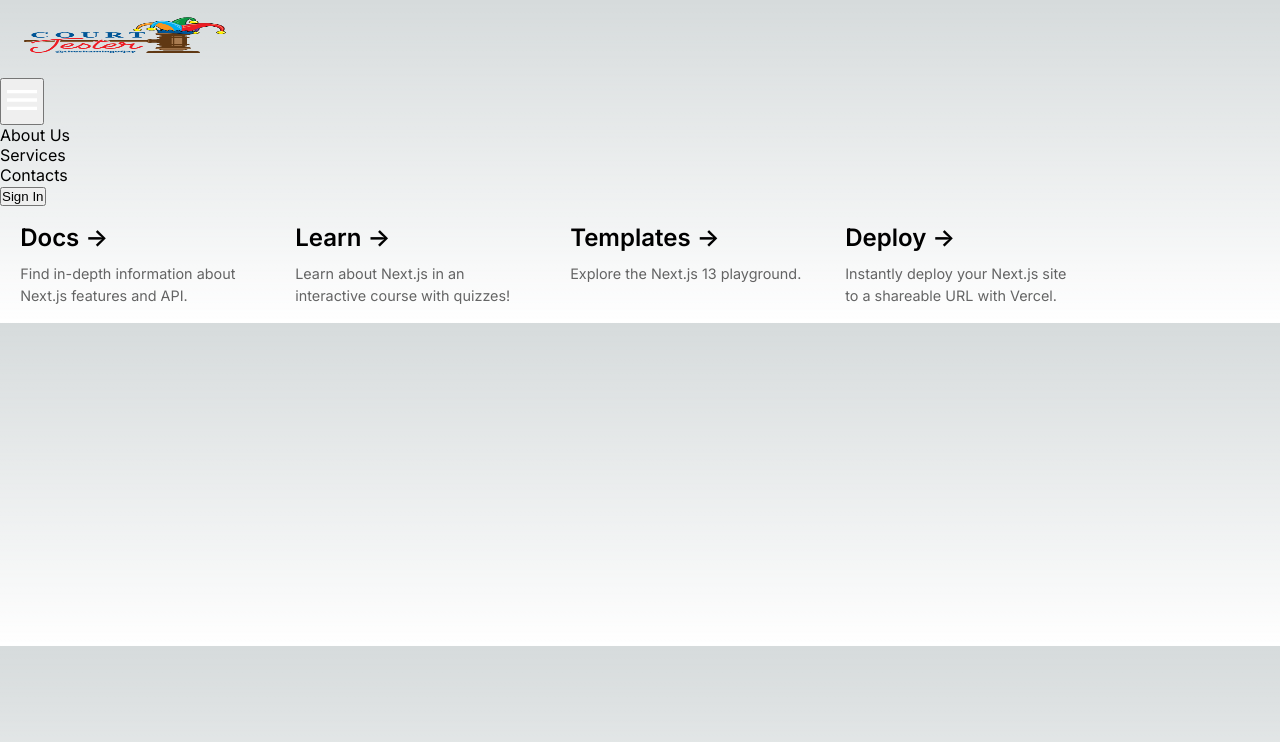
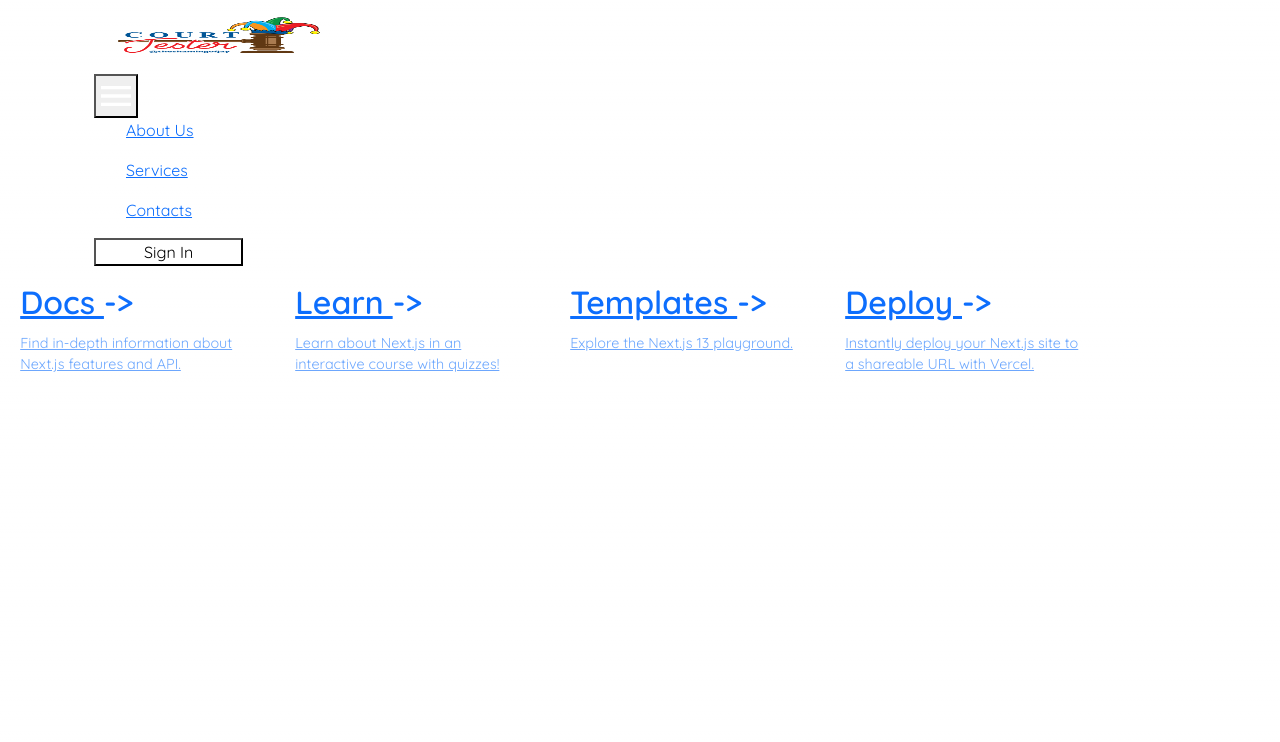
Before and after one commit to modestco/JBN-next, a Next.js app: page / in a window 1280 px wide. Shown: the top 742 px of the page. Built offline with nearby package versions, Linux system fonts and the light colour scheme.

Commit message:
fixed bugs

```diff
--- a/app/layout.tsx
+++ b/app/layout.js
@@ -1,20 +1,18 @@
 import React from "react";
 import Navbar from "./components/navbar";
 import "./globals.css";
-import { Inter } from "next/font/google";
+import { Quicksand } from "next/font/google";
+import { Orbitron } from "next/font/google";
 
-const inter = Inter({ subsets: ["latin"] });
+const inter = Quicksand({ subsets: ["latin"] });
+const orbit = Orbitron({ subsets: ["latin"] });
 
 export const metadata = {
   title: "Welcome to JayBoNation",
   description: "@TheShamingOfJay's homebase for all things #JayBoNation",
 };
 
-export default function RootLayout({
-  children,
-}: {
-  children: React.ReactNode,
-}) {
+export default function RootLayout({ children }) {
   return (
     <html lang="en">
       <body className={inter.className}>
--- a/app/page.tsx
+++ b/app/page.js
@@ -1,4 +1,6 @@
+import "bootstrap/dist/css/bootstrap.min.css";
 import styles from "./page.module.css";
+
 
 export default function Home() {
   return (
--- a/package.json
+++ b/package.json
@@ -9,6 +9,7 @@
     "lint": "next lint"
   },
   "dependencies": {
+    "bootstrap": "^5.3.1",
     "eslint": "8.46.0",
     "eslint-config-next": "13.4.13",
     "next": "^13.4.13",
--- a/tsconfig.json
+++ b/tsconfig.json
@@ -28,7 +28,7 @@
     ".next/types/**/*.ts",
     "**/*.ts",
     "**/*.tsx"
-  ],
+, "app/layout.js", "app/page.js"  ],
   "exclude": [
     "node_modules"
   ]
```
Also changed, not shown: 1 other file (tests, documents, lock files or other folders).
